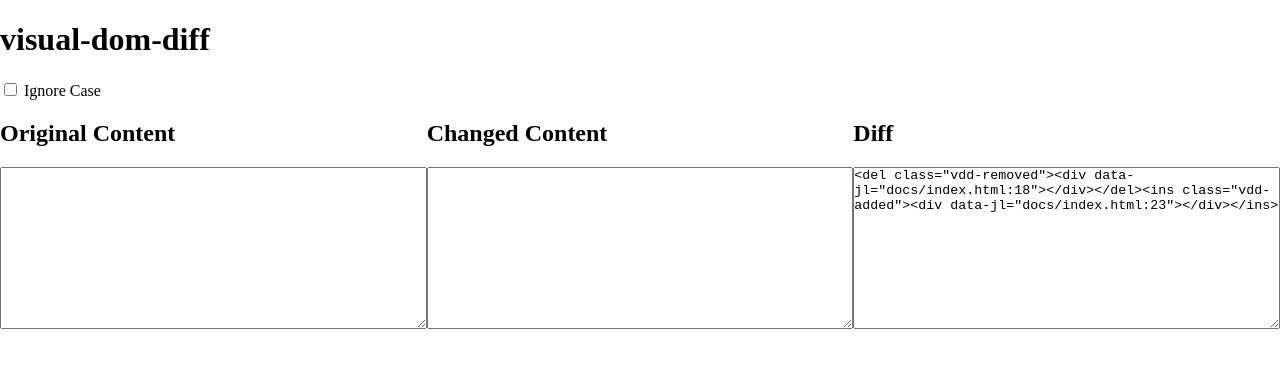
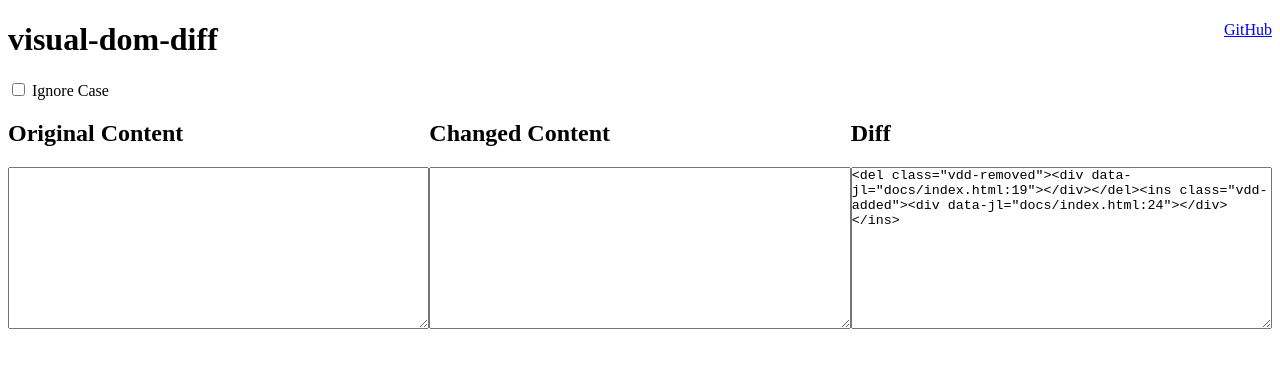
Before and after one commit to Teamwork/visual-dom-diff, a website: page docs/index.html in a window 1280 px wide. Drawn offline with Linux system fonts and the light colour scheme.

Commit message:
Add a project link to the demo

```diff
--- a/docs/index.html
+++ b/docs/index.html
@@ -9,6 +9,7 @@
     <script src="bundle.js"></script>
 </head>
 <body>
+    <a class="right" href="https://github.com/Teamwork/visual-dom-diff">GitHub</a>
     <h1>visual-dom-diff</h1>
     <label><input type="checkbox" id="ignore-case"> Ignore Case</label>
     <div class="row">
--- a/docs/main.css
+++ b/docs/main.css
@@ -1,8 +1,3 @@
-body {
-	margin: 0;
-    word-wrap: break-word;
-}
-
 textarea {
     display: block;
     padding: 0;
@@ -30,6 +25,10 @@
     margin: 0.25rem;
 }
 
+.right {
+    float: right;
+}
+
 .vdd-added,
 .vdd-modified,
 .vdd-removed {
```
